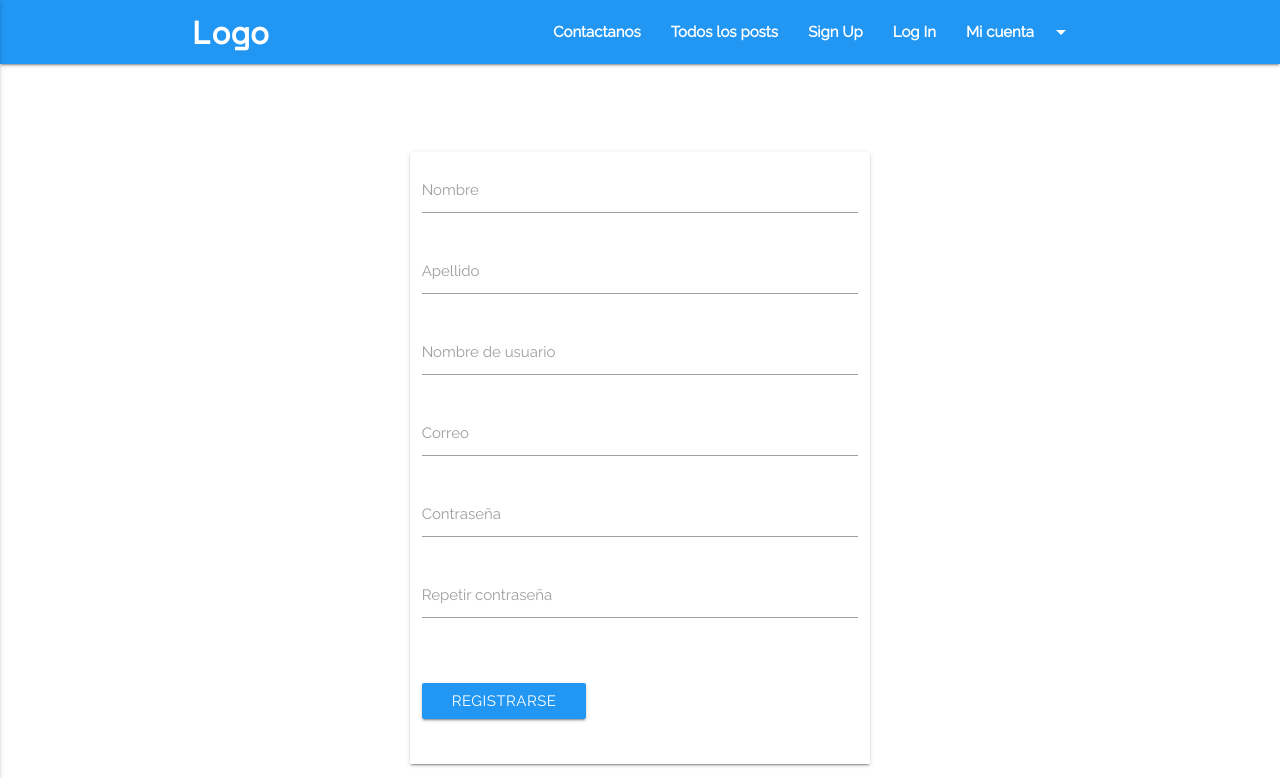
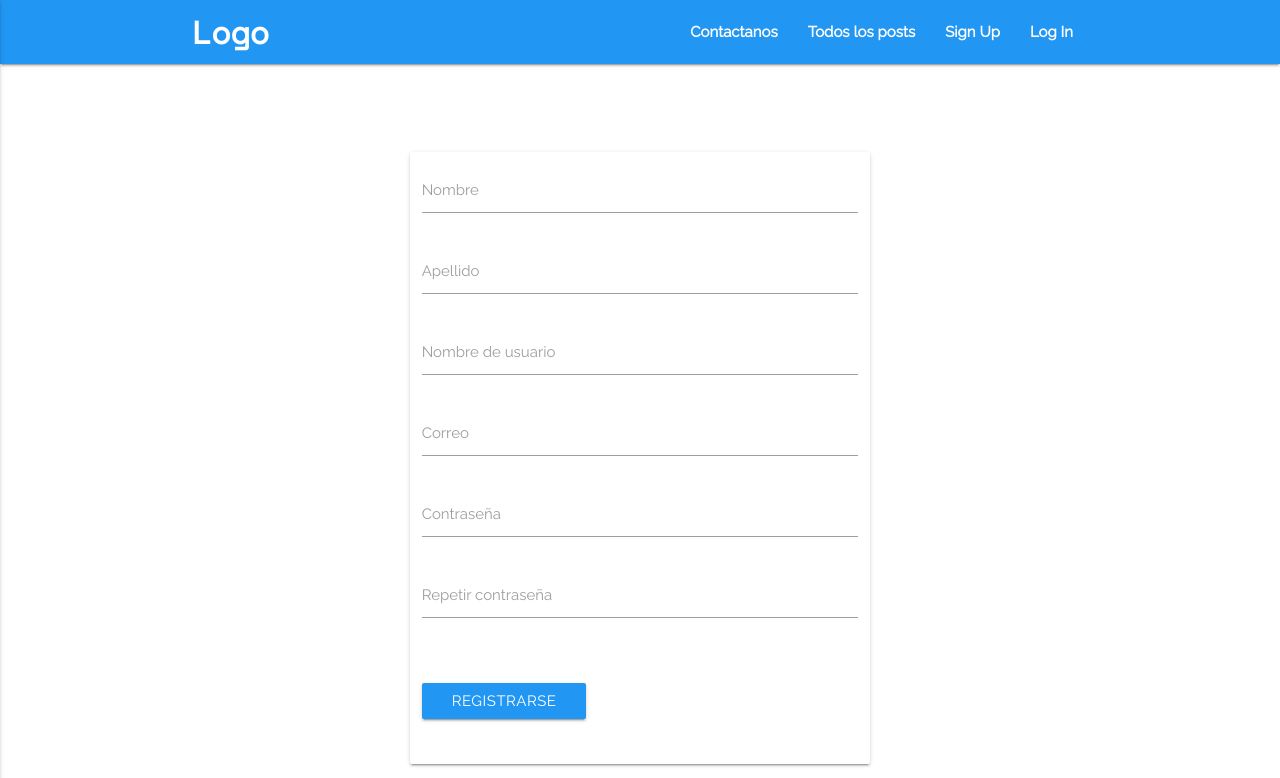
Before and after one commit to vligas/BlogComputacion, a Django app: page /users/registrar/ in a window 1280 px wide. Shown: the top 778 px of the page. Run offline with Django 3.2, Linux system fonts and the light colour scheme; some libraries are stand-ins or nearby versions; some web fonts are replaced.

Commit message:
Solucione lo del main2

```diff
--- a/BlogComputacion/blog/templates/blog/main2.html
+++ b/BlogComputacion/blog/templates/blog/main2.html
@@ -47,16 +47,22 @@
         <ul class="right hide-on-med-and-down">
           <li><a href="{% url 'contact' %}">Contactanos</a></li>
           <li><a href="{% url 'showAll' %}">Todos los posts</a></li>
+          {% if not user.is_authenticated %}
           <li><a href="{% url 'registrar' %}">Sign Up</a></li>
           <li><a href="{% url 'login' %}">Log In</a></li>
+          {% else %}
           <li><a class="dropdown-button" href="#!" data-activates="dropdown1">Mi cuenta<i class="material-icons right">arrow_drop_down</i></a></li>
+          {% endif %}
         </ul>
         <ul id="nav-mobile" class="side-nav">
           <li><a href="{% url 'contact' %}">Contactanos</a></li>
           <li><a href="{% url 'showAll' %}">Todos los posts</a></li>
+          {% if not user.is_authenticated %}
           <li><a href="{% url 'registrar' %}">Sign Up</a></li>
           <li><a href="{% url 'login' %}">Log In</a></li>
-          <li><a class="dropdown-button" href="#!" data-activates="dropdown2">Mi cuenta<i class="material-icons right">arrow_drop_down</i></a></li>
+          {% else %}
+          <li><a class="dropdown-button" href="#!" data-activates="dropdown1">Mi cuenta<i class="material-icons right">arrow_drop_down</i></a></li>
+          {% endif %}
         </ul>
         <a href="#" data-activates="nav-mobile" class="button-collapse"><i class="material-icons">menu</i></a>
       </div>
```
Also changed, not shown: BlogComputacion/db.sqlite3.
